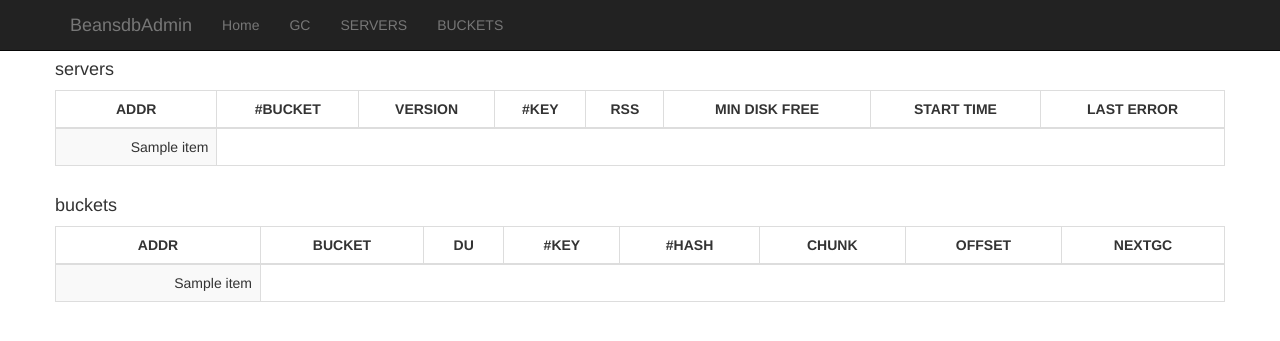
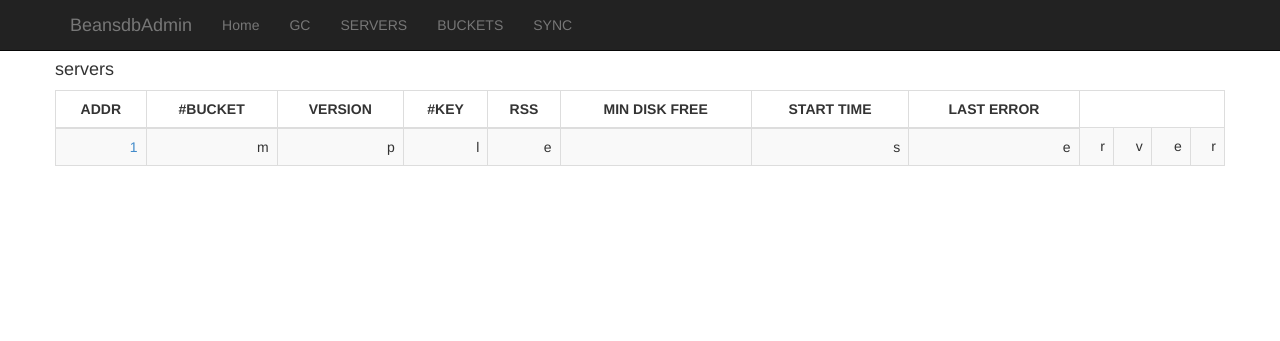
Before and after one commit to douban/beansdbadmin, a Flask app: template beansdbadmin/templates/servers.html in a window 1280 px wide. Shown: the top 341 px of the page. Run offline with Flask 2, Linux system fonts and the light colour scheme; the template is opened without the code that fills it: most values are stand-ins (such as "Sample title", 1, 10 or a date in 2020); parts of the project's set-up code (start-up, migrations or seed data) failed here and were passed over; some libraries are stand-ins or nearby versions.

Commit message:
refactor pages
1. orgin bucket.html -> sync.html
2. split buckets info to new buckets.html
3. deal with failed servers
4. use new web apis of gobeansdb

```diff
--- a/beansdbadmin/index.py
+++ b/beansdbadmin/index.py
@@ -3,7 +3,9 @@ from flask import Flask
 from flask import render_template as tmpl
 
 from beansdbadmin.tools.gc import GCRecord, SQLITE_DB_PATH
-from beansdbadmin.tools.server import get_all_server_stats, get_all_buckets
+from beansdbadmin.tools.server import (
+    get_all_server_stats, get_all_buckets_key_counts, get_all_buckets_stats
+    )
 
 app = Flask(__name__)
 
@@ -22,13 +24,19 @@ def gc():
 
 @app.route('/servers/')
 def servers():
-    servers = get_all_server_stats()
-    return tmpl('servers.html', servers=servers)
+    server_infos = get_all_server_stats()
+    ss = [s.summary_server() for s in server_infos]
+    return tmpl('servers.html', servers=ss)
 
 @app.route('/buckets/')
 def buckets():
-    buckets = get_all_buckets(256)
-    return tmpl('buckets.html', buckets=buckets)
+    server_buckets = get_all_buckets_stats(1)
+    return tmpl('buckets.html', server_buckets=server_buckets)
+
+@app.route('/sync/')
+def sync():
+    bs = get_all_buckets_key_counts(256)
+    return tmpl('sync.html', buckets=bs)
 
 def main():
     import argparse
--- a/beansdbadmin/templates/index.html
+++ b/beansdbadmin/templates/index.html
@@ -9,6 +9,7 @@
         <li align="left"><a href="/gc/">/gc/</a></li>
         <li align="left"><a href="/servers/">/servers/</a></li>
         <li align="left"><a href="/buckets/">/buckets/</a></li>
+        <li align="left"><a href="/sync/">/sync/</a></li>
       </div>
     </div>
   </div>
--- a/beansdbadmin/templates/layout.html
+++ b/beansdbadmin/templates/layout.html
@@ -32,6 +32,7 @@
             <li><a href="/gc/">GC</a></li>
             <li><a href="/servers/">SERVERS</a></li>
             <li><a href="/buckets/">BUCKETS</a></li>
+            <li><a href="/sync/">SYNC</a></li>
           </ul>
         </div>
       </div>
--- a/beansdbadmin/templates/servers.html
+++ b/beansdbadmin/templates/servers.html
@@ -9,7 +9,7 @@
 <div class="container">
   <div class="row">
     <table class="table table-bordered table-striped sortable">
-      <h4>servers </h4>
+      <h4>servers</h4>
       <thead>
         <tr>
           <th><center>ADDR</center></th>
@@ -23,40 +23,13 @@
         </tr>
       </thead>
       <tbody>
-        {% for server in servers %}
-        <tr>
-          {% for item in server.summary_server() %}
-          <td align="right">{{ item }} </td>
-          {% endfor %}
-        </tr>
-        {% endfor %}
-      </tbody>
-    </table>
-  </div>
-  <div class="row">
-    <table class="table table-bordered table-striped sortable" >
-      <h4>buckets </h4>
-      <thead>
-        <tr>
-          <th><center>ADDR</center></th>
-          <th><center>BUCKET</center></th>
-          <th><center>DU</center></th>
-          <th><center>#KEY</center></th>
-          <th><center>#HASH</center></th>
-          <th><center>CHUNK</center></th>
-          <th><center>OFFSET</center></th>
-          <th><center>NEXTGC</center></th>
-        </tr>
-      </thead>
-      <tbody>
-        {% for server in servers %}
-          {% for bucket in server.summary_buckets() %}
-            <tr>
-            {% for item in bucket %}
-             <td align="right">{{ item }} </td>
+        {% for server in servers%}
+          <tr>
+            <td align="right">  <a href="{{ server[1] }}" > {{ server[0] }} </a>  </td>
+            {% for item in server[2:] %}
+            <td align="right">{{ item }} </td>
             {% endfor %}
-            </tr>
-          {% endfor %}
+          </tr>
         {% endfor %}
       </tbody>
     </table>
--- a/beansdbadmin/tools/gc.py
+++ b/beansdbadmin/tools/gc.py
@@ -11,9 +11,10 @@ import telnetlib
 from pprint import pprint
 
 from beansdb_tools.tools.backup import get_backup_config
+from beansdb_tools.sa.cmdb import get_hosts_by_tag
+
 from beansdbadmin.tools.filelock import FileLock
 from beansdbadmin.config import IGNORED_SERVERS
-from beansdb_tools.sa.cmdb import get_hosts_by_tag
 
 import logging
 logger = logging.getLogger('gc')
--- a/beansdbadmin/tools/server.py
+++ b/beansdbadmin/tools/server.py
@@ -5,7 +5,9 @@ import time
 import collections
 
 from beansdb_tools.sa.cmdb import get_hosts_by_tag
-from beansdb_tools.core.server_info import get_du, get_buffer_stat, get_bucket_stat, get_config, get_lasterr_ts
+from beansdb_tools.core.server_info import (
+    get_du, get_buffer_stat, get_bucket_all, get_config, get_lasterr_ts
+    )
 from beansdb_tools.core.client import DBClient
 
 K = (1 << 10)
@@ -14,89 +16,94 @@ G = (1 << 30)
 
 backup_servers = ["chubb2", "chubb3"]
 
+def getprimaries():
+    hosts = get_hosts_by_tag("gobeansdb_servers")
+    return [host for host in hosts if host not in backup_servers] + ["rosa4h"]
 
 def get_all_server_stats():
-    hosts = get_hosts_by_tag("gobeansdb_servers")
-    return [ServerInfo(addr) for addr in hosts if addr not in backup_servers]
+    sis = [ServerInfo(host) for host in getprimaries()]
+    sis.sort(key=lambda x: (x.err is None, x.host))
+    return sis
+
+def get_all_buckets_stats(digit=2):
+    buckets = [get_buckets_info(host, digit) for host in getprimaries()]
+    return [b for b in buckets if b is not None]
 
 
-def big_num(n):
+def big_num(n, before=4, after=2):
     n = float(n)
+    fmt = "%%0%d.%df" % (before+after+1, after)
     if n < 1000:
         return str(n)
     elif n < K * 1000:
-        return ("%07.2f" % (n/K)) + "K"
+        return (fmt % (n/K)) + "K"
     elif n < M * 1000:
-        return ("%07.2f" % (n/M)) + "M"
-    return ("%07.2f" % (n/G)) + "G"
+        return (fmt % (n/M)) + "M"
+    return (fmt % (n/G)) + "G"
 
 
 class ServerInfo(object):
 
-    def __init__(self, addr):
-        self.addr = addr
-        self.config = get_config(addr)
-        self.numbucket = self.config['NumBucket']
-        self.buckets_id = [i for (i, v) in enumerate(self.config['Buckets'])
-                           if v == 1]
-
-        self.mc = DBClient(addr + ":7900")
-        self.du = get_du(addr)
-        self.get_server_info()
-        self.get_buckets_info()
-
-    def get_server_info(self):
-        self.buffer_stat = get_buffer_stat(self.addr)
-        self.lasterr_ts = get_lasterr_ts(self.addr)
-        self.stats = self.mc.stats()
-
-    def get_buckets_info(self):
-        # also need du
-        self.buckets = dict([(i, get_bucket_stat(self.addr, i))
-                             for i in self.buckets_id])
-        self.bucket_tree_root = dict()
-        if self.numbucket == 16:
-            d = self.mc.get_dir("@")
-            for bkt in self.buckets:
-                key = "%x/" % bkt
-                self.bucket_tree_root[bkt] = d[key]
-        else:
-            # TODO
-            pass
+    def __init__(self, host):
+        self.host = host
+        self.err = None
+        try:
+            self.config = get_config(host)
+            self.numbucket = self.config['NumBucket']
+            self.buckets_id = [i for (i, v) in enumerate(self.config['Buckets'])
+                               if v == 1]
+            self.mc = DBClient(self.host + ":7900")
+            self.du = get_du(self.host)
+            self.buffer_stat = get_buffer_stat(self.host)
+            self.lasterr_ts = get_lasterr_ts(self.host)
+            self.stats = self.mc.stats()
+        except Exception as e:
+            self.err = e
 
     def summary_server(self):
+        if self.err is not None:
+            return [self.host,
+                    "%s:7903" % (self.host),
+                    "%s" % self.err
+                   ]
+
         start_time = time.localtime(time.time() - int(self.stats['uptime']))
         start_time = time.strftime("%Y-%m-%dT%H:%M:%S", start_time)
         rss = self.stats["rusage_maxrss"]
         total_items = self.stats["total_items"]
-        mindisk = min([dinfo['free']
-                       for (_, dinfo) in self.du[0]['disks'].items()])
-        return [self.addr,
-                "%d/%d" % (len(self.buckets), self.numbucket),
+        mindisk = min([dinfo['Free']
+                       for (_, dinfo) in self.du['Disks'].items()])
+        return [self.host,
+                "%s:7903" % (self.host),
+                "%d/%d" % (len(self.buckets_id), self.numbucket),
                 self.stats["version"],
                 total_items,
-                big_num(rss*1024),
-                big_num(mindisk),
+                big_num(rss*1024, 2, 2),
+                big_num(mindisk, 2, 2),
                 start_time,
                 self.lasterr_ts,
-                ]
+               ]
 
-    def summary_bucket(self, bkt_id):
-        bkt = self.buckets[bkt_id][0]
-        du = self.du[0]['buckets'][bkt_id]
-        tree = self.bucket_tree_root[bkt_id]
-        return [self.addr,
-                bkt_id,
-                big_num(du),
-                tree[1],
-                tree[0],
-                bkt["Pos"]["ChunkID"],
-                bkt["Pos"]["Offset"],
-                bkt["NextGCChunk"],
-                ]
+def summary_bucket(host, bkt, digit):
+    bkt_id = bkt["ID"]
+    fmt = "%%0%dx" % digit
+    hint_state = bkt["HintState"]
+    return [host,
+            "%s:7903/bucket/%d" % (host, bkt_id),
+            fmt % bkt_id,
+            big_num(bkt["DU"], 3, 2),
+            bkt["Pos"]["ChunkID"],
+            bkt["Pos"]["Offset"],
+            bkt["NextGCChunk"],
+            hint_state,
+           ]
 
-    def summary_buckets(self):
-        return [self.summary_bucket(i) for i in self.buckets]
+def get_buckets_info(host, digit):
+    try:
+        buckets = get_bucket_all(host)
+        return [summary_bucket(host, bkt, digit) for bkt in buckets]
+    except:
+        pass
 
 
 class Bucket(object):
@@ -106,7 +113,7 @@ class Bucket(object):
         self.bucket_id = bucket_id
         self.bucket_id_str = (
             "%x" % bucket_id) if num_bucket == 16 else ("%2x" % bucket_id)
-        self.servers = []  # [(addr, count), ... ]
+        self.servers = []  # [(host, count), ... ]
         self.backups = []
         self.max_diff = 0
         self.rank = 0
@@ -151,7 +158,7 @@ def get_buckets_key_counts(host, n):
         return d256
 
 
-def get_all_buckets(n):
+def get_all_buckets_key_counts(n):
     buckets = [Bucket(n, i) for i in range(n)]
     hosts = get_hosts_by_tag("gobeansdb_servers")
     hosts = [i for i in hosts if i not in backup_servers]
@@ -174,7 +181,7 @@ def get_all_buckets(n):
 def testall():
     servers = get_all_server_stats()
     for server in servers:
-        print server.addr
+        print server.host
         server.summary_server()
 
 
@@ -182,11 +189,10 @@ def testone():
     h = "rosa1h"
     si = ServerInfo(h)
     print si.summary_server()
-    for bkt in si.summary_buckets():
-        print bkt
+    get_buckets_info(h)
 
 if __name__ == '__main__':
 
-    # testone()
+    testone()
     # testall()
-    print get_all_buckets(256)
+    # print get_all_buckets(256)
```
Also changed, not shown: beansdbadmin/templates/buckets.html (+15 -20 lines), beansdbadmin/templates/sync.html (added, +50 -0 lines).
